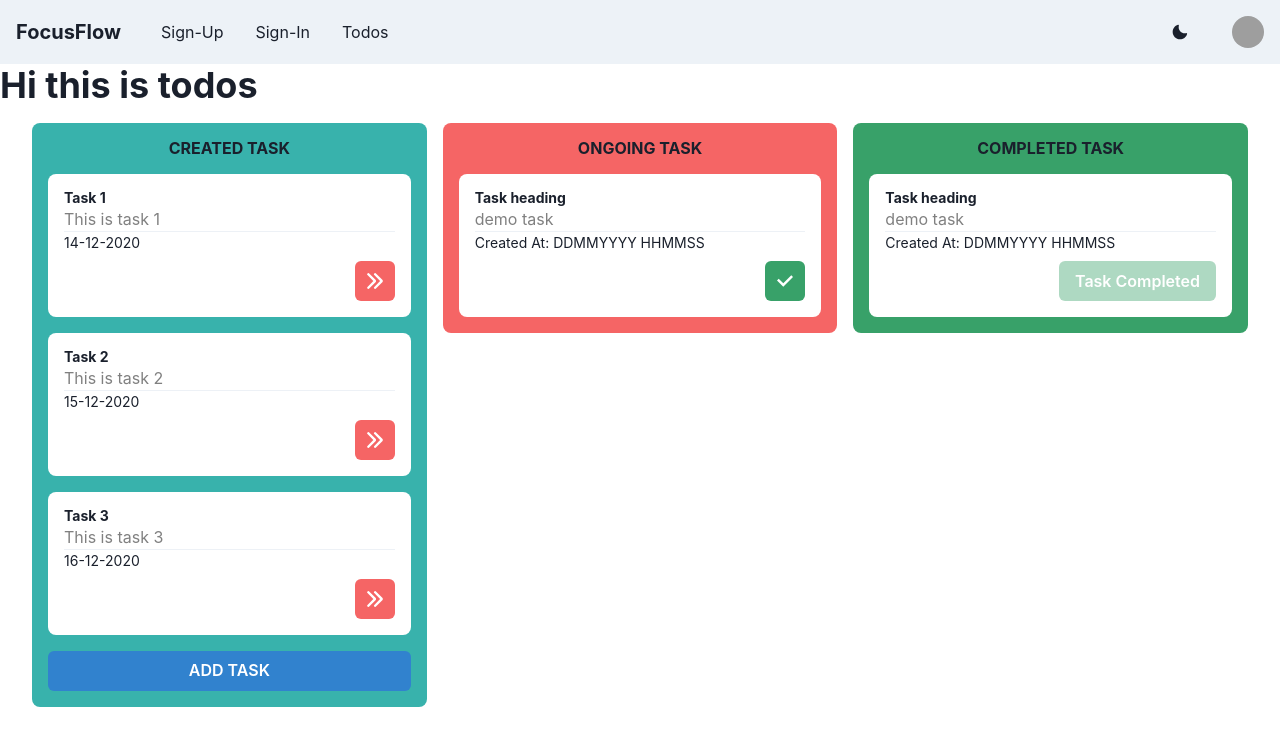
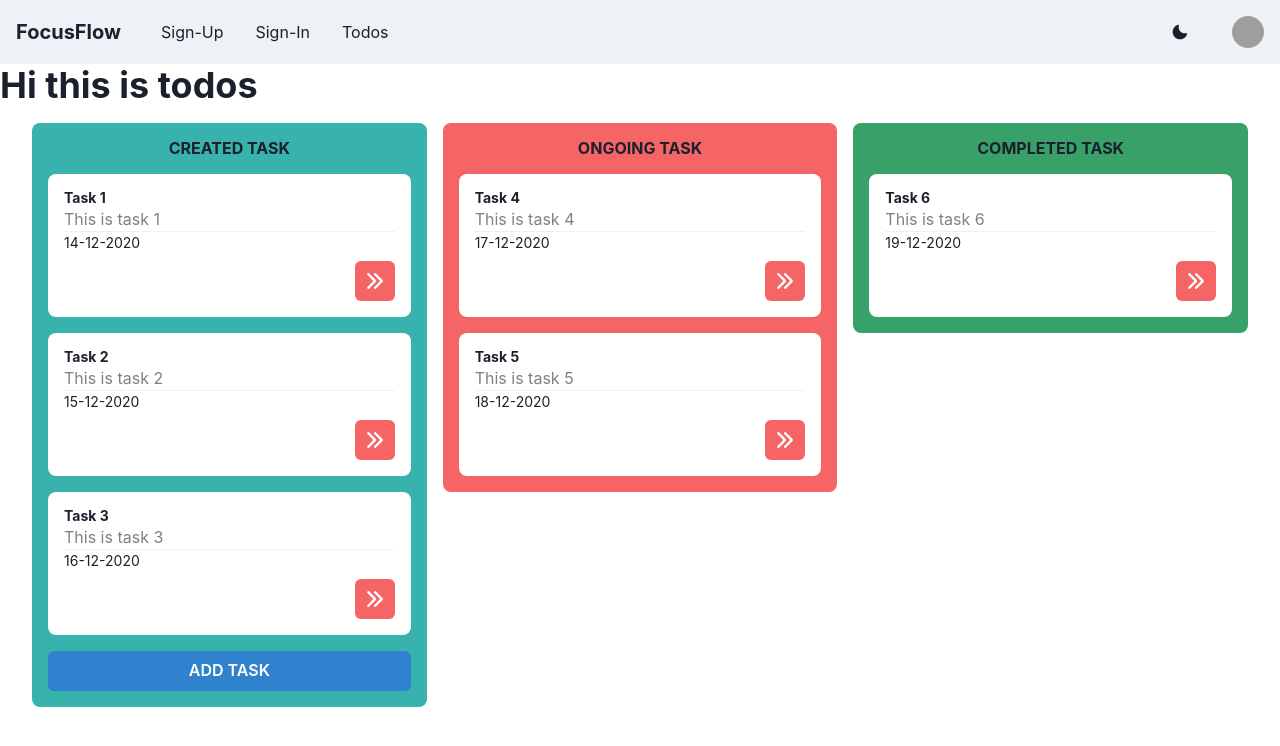
Before and after one commit to goatps/fuzzy-winner, a React (Create React App) app: page /todos in a window 1280 px wide. Shown: the top 746 px of the page. Built offline with nearby package versions, Linux system fonts and the light colour scheme; grey boxes are pictures that could not be loaded.

Commit message:
filter data according to status

```diff
--- a/src/Todo/DisplayTodo.tsx
+++ b/src/Todo/DisplayTodo.tsx
@@ -2,19 +2,21 @@ import React from "react";
 import TodoCard from "./TodoCard";
 
 export default function DisplayTodo(props: any) {
-  return <>
-            {
-            props.tasks.map((task: any) => {
+  return (
+    <>
+      {props.tasks
+        .filter((task: any) => task.status === props.status)
+        .map((task: any) => {
           return (
             <TodoCard
               key={task.id}
+              id={task.id}
               title={task.title}
               description={task.description}
               createdAt={task.createdAt}
             />
-                )
+          );
+        })}
+    </>
+  );
 }
-            )
-        }
-  </>;
-}
--- a/src/Todo/TodoCard.tsx
+++ b/src/Todo/TodoCard.tsx
@@ -9,6 +9,8 @@ import {
   Text,
   useColorModeValue,
 } from "@chakra-ui/react";
+
+
 
 export default function TodoCard(props: any) {
   return (
@@ -33,11 +35,13 @@ export default function TodoCard(props: any) {
           mt="0.5em"
           colorScheme="red"
           float="right"
+          id={props.id}
           color={useColorModeValue("white", "black")}
           bg={useColorModeValue("red.400", "red.500")}
           aria-label="task completed icon"
           icon={<ArrowRightIcon />}
         />
+
       </Box>
     </>
   );
--- a/src/Todo/Todos.tsx
+++ b/src/Todo/Todos.tsx
@@ -6,12 +6,10 @@ import {
   Grid,
   GridItem,
   Heading,
-  IconButton,
   Text,
   useColorModeValue,
 } from "@chakra-ui/react";
 
-import { CheckIcon } from "@chakra-ui/icons";
 import AddTodo from "./AddTodo";
 import DisplayTodo from "./DisplayTodo";
 
@@ -39,9 +37,30 @@ const Todos = () => {
       status: "created",
       createdAt: "16-12-2020",
     },
+    {
+      id: 4,
+      title: "Task 4",
+      description: "This is task 4",
+      status: "ongoing",
+      createdAt: "17-12-2020",
+    },
+    {
+      id: 5,
+      title: "Task 5",
+      description: "This is task 5",
+      status: "ongoing",
+      createdAt: "18-12-2020",
+    },
+    {
+      id: 6,
+      title: "Task 6",
+      description: "This is task 6",
+      status: "completed",
+      createdAt: "19-12-2020",
+    },
   ]);
 
-// Add Todo from form
+  // Add Todo from form
   const addTodoHandler = (title: string, description: string) => {
     const newTask = {
       id: Math.random(),
@@ -54,7 +73,6 @@ const Todos = () => {
       return prevTaskList.concat(newTask);
     });
   };
-
 
   return (
     <>
@@ -84,10 +102,10 @@ const Todos = () => {
             </Heading>
 
             {/* Display All Todo Data */}
-            <DisplayTodo tasks={taskList} />
+            <DisplayTodo tasks={taskList} status="created" />
 
             {/* Add Todo Form */}
-            <AddTodo onAddTodo={addTodoHandler}/>
+            <AddTodo onAddTodo={addTodoHandler} />
           </Box>
         </GridItem>
 
@@ -105,30 +123,8 @@ const Todos = () => {
             >
               Ongoing Task
             </Heading>
-            <Box
-              p="1em"
-              mt="1em"
-              overflow="auto"
-              bg={useColorModeValue("white", "gray.700")}
-              borderRadius="lg"
-              // color = "black"
-            >
-              <Heading as="h5" size="xs">
-                Task heading
-              </Heading>
-              <Text color={useColorModeValue("gray", "whiteAlpha.500")}>
-                demo task
-              </Text>
-              <Divider />
-              <Text fontSize="sm">Created At: DDMMYYYY HHMMSS</Text>
-              <IconButton
-                mt="0.5em"
-                float="right"
-                colorScheme="green"
-                aria-label="task completed icon"
-                icon={<CheckIcon />}
-              />
-            </Box>
+            {/* Display All Todo Data */}
+            <DisplayTodo tasks={taskList} status="ongoing" />
           </Box>
         </GridItem>
         <GridItem colSpan={3} width="100%">
@@ -145,28 +141,8 @@ const Todos = () => {
             >
               Completed Task
             </Heading>
-            <Box
-              p="1em"
-              mt="1em"
-              overflow="auto"
-              bg={useColorModeValue("white", "gray.700")}
-              borderRadius="lg"
-              // color = "black"
-            >
-              <Heading as="h5" size="xs">
-                Task heading
-              </Heading>
-              <Text color={useColorModeValue("gray", "whiteAlpha.500")}>
-                demo task
-              </Text>
-              <Divider />
-              <Box>
-                <Text fontSize="sm">Created At: DDMMYYYY HHMMSS</Text>
-                <Button mt="0.5em" colorScheme="green" float="right" isDisabled>
-                  Task Completed
-                </Button>
-              </Box>
-            </Box>
+            {/* Display All Todo Data */}
+            <DisplayTodo tasks={taskList} status="completed" />
           </Box>
         </GridItem>
       </Grid>
```
Lines whose indentation alone changed are shown as unchanged.
